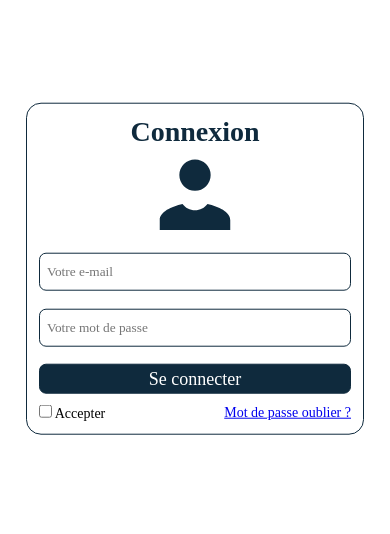
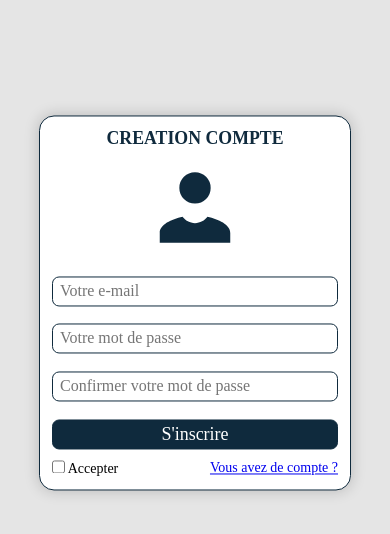
Before and after one commit to Bezara06/login-page, a plain HTML site: page index.html in a window 390 px wide. Drawn offline with Linux system fonts and the light colour scheme.

Commit message:
Refactor login and registration forms layout and styles

```diff
--- a/css/style.css
+++ b/css/style.css
@@ -1,67 +1,154 @@
+/* will be apply for all files in this directory and its subdirectories. */
 * {
     padding: 0;
+    /*remove default padding*/
     margin: 0;
+    /*remove default margin*/
+    box-sizing: border-box;
+    /*include padding and border in element's total width and height*/
     font-family: serif;
+    /*set default font family*/
 }
 
+/* body styles */
 body {
     font-size: 14px;
+    /*base font size*/
+    background-color: #E5E5E5;
+    /*light gray background*/
+    overflow-x: hidden;
+    /*prevent horizontal scroll*/
 }
 
-.container {
+/* main section containing both forms */
+main {
+    width: 100%;
+    /*full width*/
+    height: 100vh;
+    /*full viewport height*/
+    display: flex;
+    /*flexbox model*/
+    flex-direction: row;
+    /* justify-content: center; */
+    /*center horizontally*/
+    /* align-items: center; */
+    /*center vertically*/
+}
+
+/* container for form and its elements */
+.container-l, .container-r {
+    display: none;
     width: 50%;
+    /*container width*/
     margin: 3px auto;
+    /*center the container*/
+    box-shadow: 0 0 15px rgba(0, 0, 0, 0.2);
+    background-color: #ffffff;
+    /*white background*/
     padding: 12px;
+    /*space inside the container*/
     border: 1px solid #0F2A3D;
     border-radius: 15px;
+    /*rounded corners*/
     transform: translateY(30%);
+    /*move down 30% of its height*/
+}
+
+.container-l.show, .container-r.show {
+    display: block;
+    /*show the container*/
 }
 
 form {
     position: relative;
+    /*to position its elements*/
     width: 100%;
+    /*full width*/
     display: flex;
+    /*flexbox model*/
     flex-direction: column;
+    /*stack elements vertically*/
 }
 
 h1 {
     text-align: center;
+    /*center the title*/
     color: #0F2A3D;
+    /*title color*/
+    font-size: calc(2vw + 10px);
+    /*responsive font size*/
+    text-transform: uppercase;
+    /*uppercase letters*/
+    margin-bottom: calc(1vw + 7px);
+    /*space below title*/
 }
 
 .icon {
     width: 100%;
+    /*full width*/
     text-align: center;
+    /*center the icon*/
+    margin-bottom: calc(1vw + 7px);
+    /*space below icon*/
 }
 
 svg {
     width: 94px;
+    /*icon width*/
     height: auto;
+    /*keep aspect ratio*/
     fill: #0F2A3D;
+    /*icon color*/
 }
 
 #mail, #pss, #valid {
     height: 30px;
+    /*input field height*/
     padding: 3px 7px;
+    /*space inside input fields*/
+    font-size: medium;
+    /*make text larger*/
     margin-top: calc(1vw + 3px);
+    /*space above elements*/
     margin-bottom: calc(1vw + 7px);
+    /*space between elements*/
     border-radius: 7px;
-        border: 1px solid #0F2A3D;
+    /*rounded corners*/
+    border: 1px solid #0F2A3D;
+    /*border color*/
 }
 
 #valid {
     background-color: #0F2A3D;
     color: #ffffff;
     font-size: large;
+    /*make button text larger*/
+    cursor: pointer;
+    /*pointer cursor on hover*/
 }
 
-.term{
+.term {
     display: flex;
+    /*flexbox model*/
     justify-content: space-between;
+    /*space between checkbox and link*/
+    align-items: center;
+    /*align vertically*/
 }
 
-@media (max-width: 1000px){
-    .container{
+@media (max-width: 1000px) {
+
+    /*for screens smaller than 1000px wide*/
+    .container-l, .container-r {
         width: 80%;
+        /*make container wider*/
+    }
+
+    /*show the container*/
+    .container-r.show, .container-l.show {
+        display: block;
+        /*show the container*/
+        width: 80%;
+        /*make container wider*/
     }
 }
--- a/index.html
+++ b/index.html
@@ -9,7 +9,10 @@
 </head>
 
 <body>
-    <div class="container">
+    <section class="main">
+        <!-- container for logIn form-->
+        <div class="container-l">
+            <!-- title -->
             <h1>Connexion</h1>
             <div class="icon">
                 <svg xmlns="http://www.w3.org/2000/svg" viewBox="0 0 24 24">
@@ -17,6 +20,7 @@
                         d="M12 3 A 4 4 0 0 0 8 7 A 4 4 0 0 0 12 11 A 4 4 0 0 0 16 7 A 4 4 0 0 0 12 3 z M 8.8105469 14.392578C5.9935469 15.016578 3 16.385 3 18.5L3 21L21 21L21 18.5C21 16.385 18.006453 15.016578 15.189453 14.392578C14.459453 15.363578 13.308 16 12 16C10.692 16 9.5405469 15.363578 8.8105469 14.392578 z" />
                 </svg>
             </div>
+            <!-- form logIn-->
             <form action="#" method="get">
                 <input type="email" name="mail" id="mail" placeholder="Votre e-mail">
                 <input type="password" name="password" id="pss" placeholder="Votre mot de passe">
@@ -27,9 +31,36 @@
                     <input type="checkbox" name="remembre" id="remembre">
                     <label for="remembre">Accepter</label>
                 </div>
-            <a href="#">Mot de passe oublier ?</a>
+                <a href="#" id="clic-to-register">Mot de passe oublier ?</a>
             </div>
         </div>
+        <!-- container for register form-->
+        <div class="container-r show">
+            <!-- title register-->
+            <h1>Creation compte</h1>
+            <div class="icon">
+                <svg xmlns="http://www.w3.org/2000/svg" viewBox="0 0 24 24">
+                    <path
+                        d="M12 3 A 4 4 0 0 0 8 7 A 4 4 0 0 0 12 11 A 4 4 0 0 0 16 7 A 4 4 0 0 0 12 3 z M 8.8105469 14.392578C5.9935469 15.016578 3 16.385 3 18.5L3 21L21 21L21 18.5C21 16.385 18.006453 15.016578 15.189453 14.392578C14.459453 15.363578 13.308 16 12 16C10.692 16 9.5405469 15.363578 8.8105469 14.392578 z" />
+                </svg>
+            </div>
+            <!-- form -->
+            <form action="#" method="get">
+                <input type="email" name="mail" id="mail" placeholder="Votre e-mail">
+                <input type="password" name="password" id="pss" placeholder="Votre mot de passe">
+                <input type="password" name="password" id="pss" placeholder="Confirmer votre mot de passe">
+                <input type="submit" value="S'inscrire" id="valid">
+            </form>
+            <div class="term">
+                <div class="rem">
+                    <input type="checkbox" name="remembre" id="remembre">
+                    <label for="remembre">Accepter</label>
+                </div>
+                <a href="#" id="clic-to-login">Vous avez de compte ?</a>
+            </div>
+        </div>
+    </section>
+    <script src="script/script.js"></script>
 </body>
 
 </html>
--- a/script/script.js
+++ b/script/script.js
@@ -0,0 +1,18 @@
+//selecting elements
+let container_l = document.querySelector(".container-l");
+let container_r = document.querySelector(".container-r");
+let clicToRegister = document.getElementById("clic-to-register");
+let clicToLogin = document.getElementById("clic-to-login");
+
+//clic link to register
+clicToRegister.onclick = function () {
+    container_r.classList.add("show");
+    container_l.classList.remove("show");
+    title.innerText = "Register";
+}
+//clic link to register
+clicToLogin.onclick = function () {
+    container_r.classList.remove("show");
+    container_l.classList.add("show");
+    title.innerText = "Login";
+}
```
Lines whose indentation alone changed are shown as unchanged.
